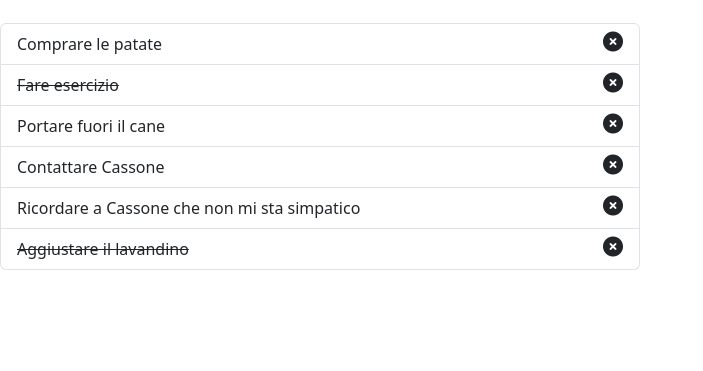
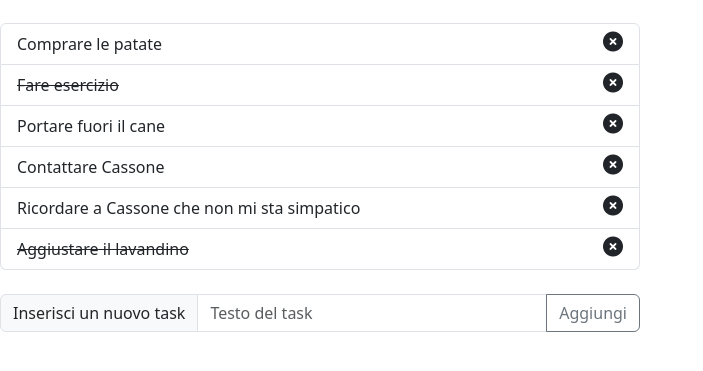
Before and after one commit to christiandigiandomenico/vue-todolist, a plain HTML site: page index.html in a window 1280 px wide. Shown: the part 73-444 px from the top of the page, without its empty margins (0-703 px from the left). Drawn offline with nearby package versions, Linux system fonts and the light colour scheme.

Commit message:
Milestone tre completata

```diff
--- a/index.html
+++ b/index.html
@@ -31,6 +31,17 @@
                     @click="deleteTask(index)" class="fa-solid fa-circle-xmark"></i></li>
         </ul>
 
+        <div id="add-task" class="py-4 w-50">
+            <div class="input-group mb-3">
+                <span class="input-group-text">Inserisci un nuovo task</span>
+                <input v-model="newTask" type="text" class="form-control" placeholder="Testo del task"
+                    aria-label="Testo del task" aria-describedby="add-task">
+                <button class="btn btn-outline-secondary" type="button" id="add-task" @click="addTask()">
+                    Aggiungi
+                </button>
+            </div>
+        </div>
+
     </div>
 
 
--- a/js/script.js
+++ b/js/script.js
@@ -3,6 +3,8 @@ const { createApp } = Vue;
 createApp({
     data() {
         return {
+
+            newTask: '',
 
             tasks: [
 
@@ -37,7 +39,15 @@ createApp({
 
             this.tasks.splice(taskIndex, 1);
 
-        }
+        },
+
+        addTask() {
+
+            this.tasks.push({ text: this.newTask, done: false })
+
+            this.newTask = "";
+
+        },
 
     }
 }).mount("#app");
```
